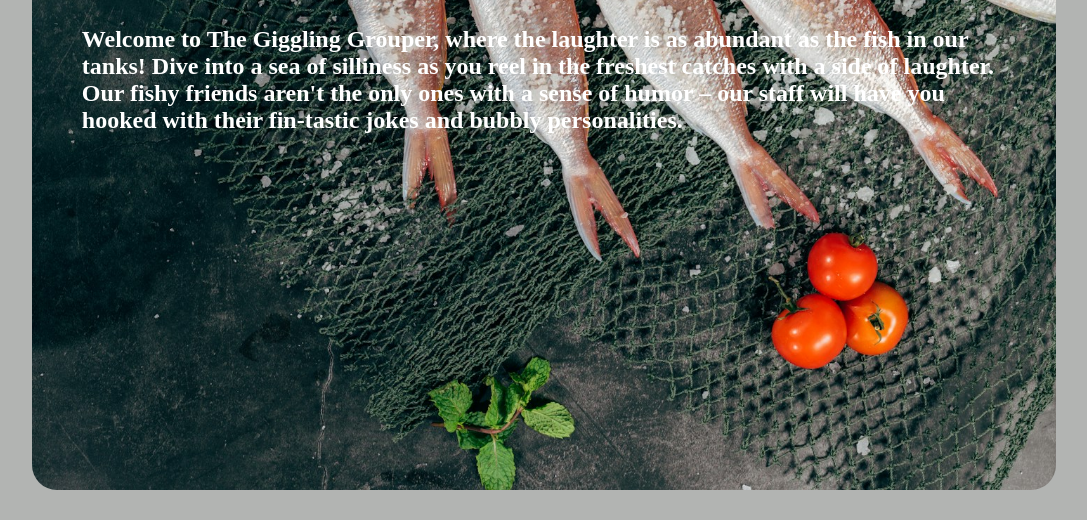
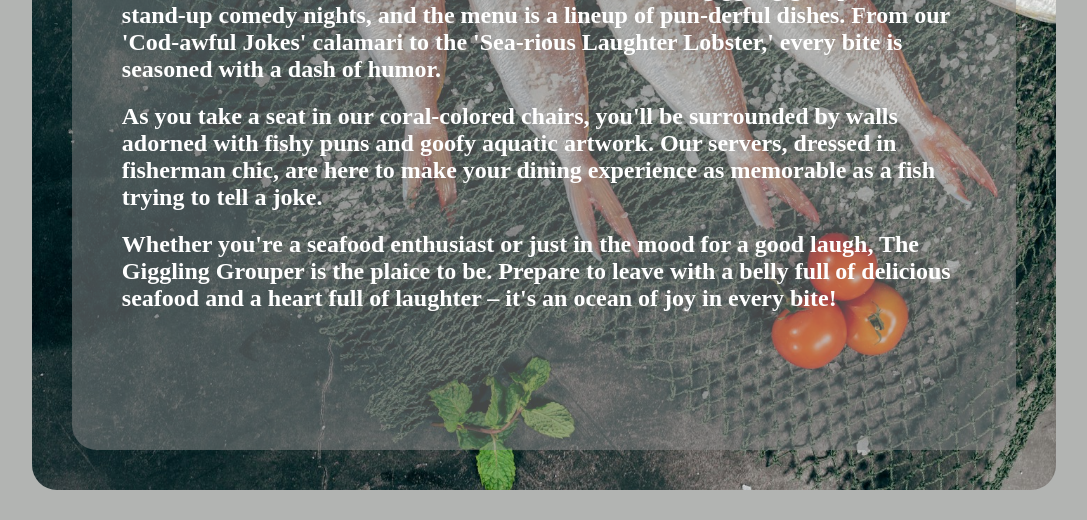
Before and after one commit to tunanocrust17/Restaurant, a website built with webpack: page dist/index.html in a window 1280 px wide. Shown: the part 440-960 px from the top of the page, without its empty margins (173-1260 px from the left). Built offline with nearby package versions, Linux system fonts and the light colour scheme.

Commit message:
added a contentContainer div to put a transparent background on and then added more content

```diff
--- a/src/home.js
+++ b/src/home.js
@@ -1,6 +1,8 @@
 
 export default function homePage() {
 
+    const contentContaner = document.createElement('div');
+    contentContaner.classList.add('content-container')
     //Create the div for the content of the home page
     const el = document.createElement('div');
     el.classList.add('welcome-page');
@@ -11,11 +13,26 @@ export default function homePage() {
     el.appendChild(title);
 
     const descriptionDiv = document.createElement('div');
-    const descriptionH2 = document.createElement('h2');
-    descriptionH2.innerHTML = "Welcome to The Giggling Grouper, where the laughter is as abundant as the fish in our tanks! Dive into a sea of silliness as you reel in the freshest catches with a side of laughter. Our fishy friends aren't the only ones with a sense of humor – our staff will have you hooked with their fin-tastic jokes and bubbly personalities."
-    descriptionDiv.appendChild(descriptionH2)
+    const firstDescriptionH2 = document.createElement('h2');
+    firstDescriptionH2.innerHTML = "Welcome to The Giggling Grouper, where the laughter is as abundant as the fish in our tanks! Dive into a sea of silliness as you reel in the freshest catches with a side of laughter. Our fishy friends aren't the only ones with a sense of humor – our staff will have you hooked with their fin-tastic jokes and bubbly personalities."
+    descriptionDiv.appendChild(firstDescriptionH2);
+
+    const secondDescriptionH2 = document.createElement('h2');
+    secondDescriptionH2.innerHTML = "Picture this: a whimsical underwater wonderland where giggling groupers host stand-up comedy nights, and the menu is a lineup of pun-derful dishes. From our 'Cod-awful Jokes' calamari to the 'Sea-rious Laughter Lobster,' every bite is seasoned with a dash of humor.";
+    descriptionDiv.appendChild(secondDescriptionH2)
+
+    const thirdDescriptionH2 = document.createElement('h2');
+    thirdDescriptionH2.innerHTML = "As you take a seat in our coral-colored chairs, you'll be surrounded by walls adorned with fishy puns and goofy aquatic artwork. Our servers, dressed in fisherman chic, are here to make your dining experience as memorable as a fish trying to tell a joke.";
+    descriptionDiv.appendChild(thirdDescriptionH2)
+
+    const fourthDescriptionH2 = document.createElement('h2');
+    fourthDescriptionH2.innerHTML = "Whether you're a seafood enthusiast or just in the mood for a good laugh, The Giggling Grouper is the plaice to be. Prepare to leave with a belly full of delicious seafood and a heart full of laughter – it's an ocean of joy in every bite!";
+    descriptionDiv.appendChild(fourthDescriptionH2)
+
     el.appendChild(descriptionDiv);
 
-    return el;
+    contentContaner.appendChild(el);
+
+    return contentContaner;
 
 }
--- a/src/style.css
+++ b/src/style.css
@@ -54,9 +54,6 @@ button {
     background-image: url(image/fish.jpg);
     background-size: cover;
     background-repeat: no-repeat;
-/*
-    height: 100%;
-    width: 100%; */
 
 }
 
@@ -68,12 +65,24 @@ footer {
     justify-content: center;
 }
 
+.content-container {
+    display: flex;
+    justify-content: center;
+    align-items: center;
+    border-radius: 25px;
+    /* background-color: #9c9c9cef; */
+    background: rgba(136, 136, 136, 0.5);
+    /* opacity: 0.6; */
+    margin: 2.5rem;
+}
+
 .welcome-page, .menu-page, .about-page {
     color: white;
+    font-weight: bold;
     display: flex;
     justify-content: center;
     flex-direction: column;
     align-items: center;
 
-    padding: 50px;
+    margin: 50px;
 }
```
Also changed, not shown: dist/index.bundle.js.
